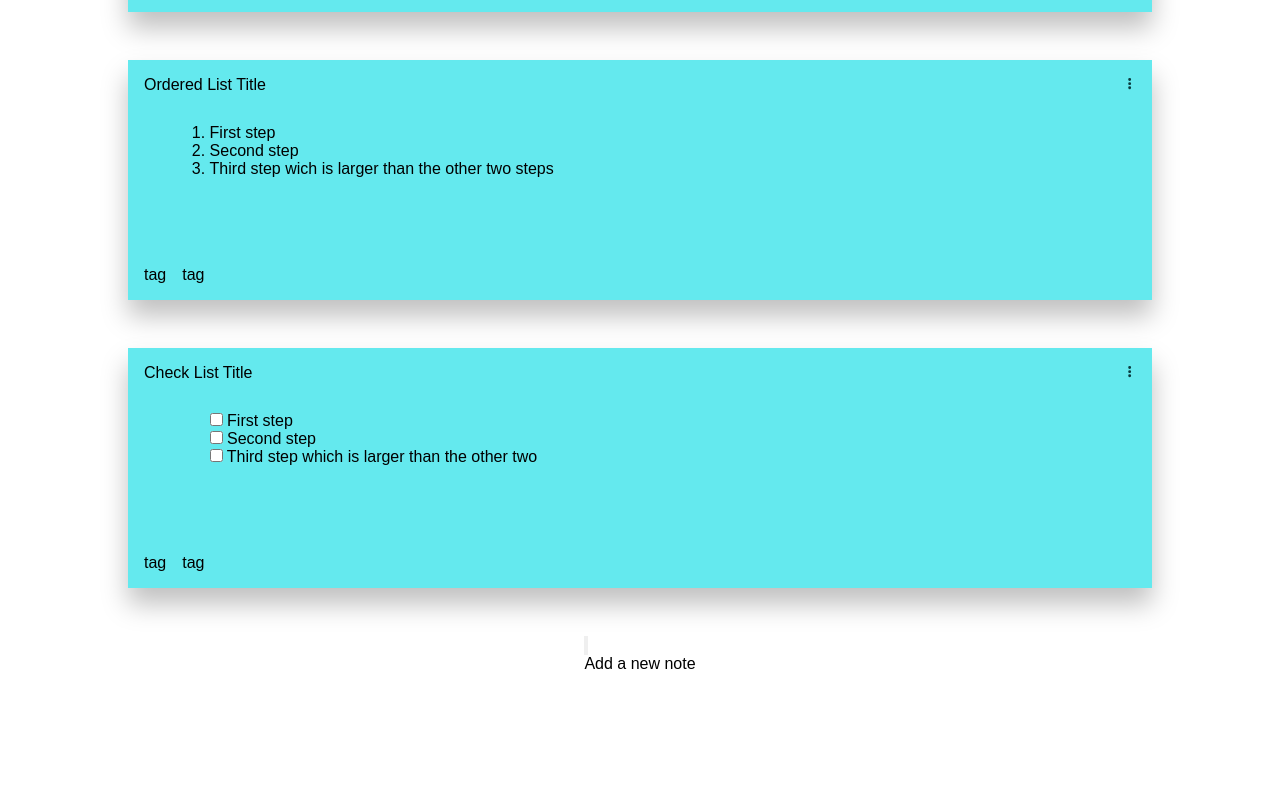
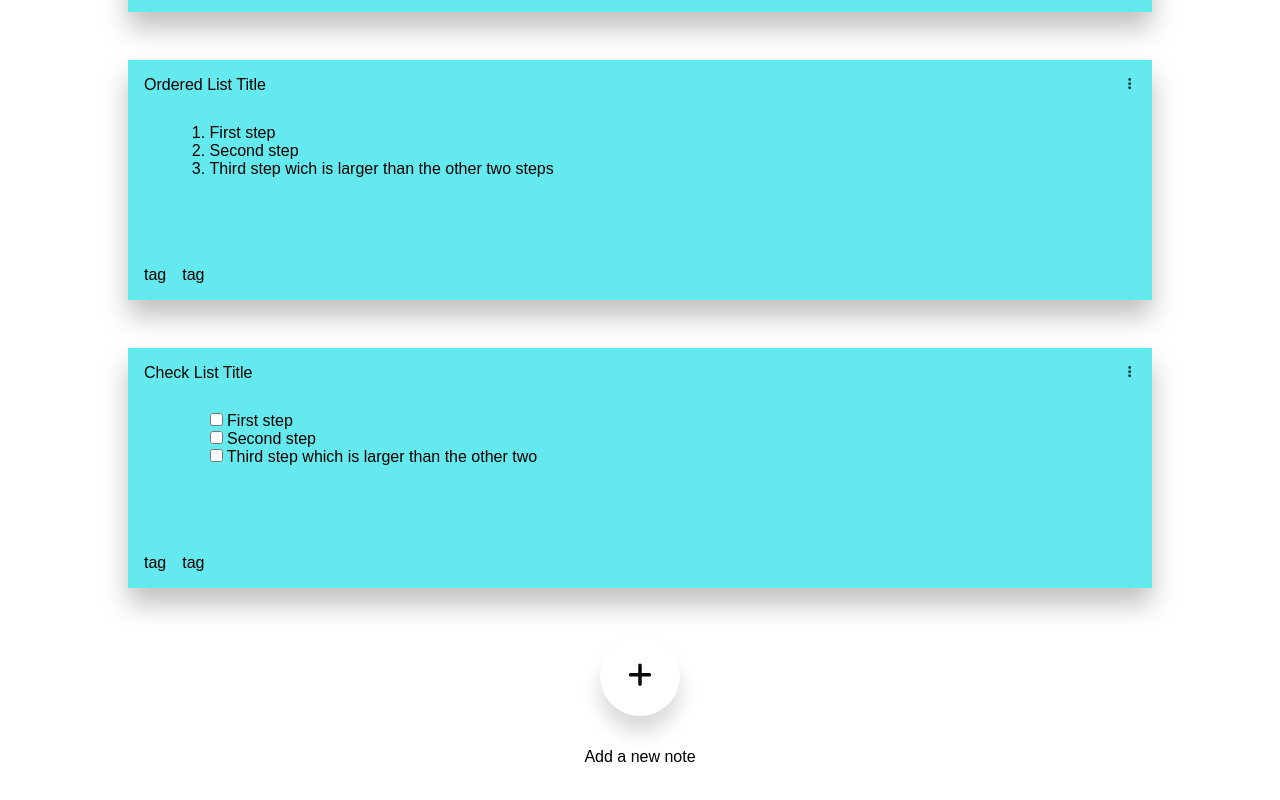
Before and after one commit to tomascarrizodev/project-cardie, a plain HTML site: page index.html in a window 1280 px wide. Shown: the part 928-1728 px from the top of the page. Before the commit the page ends 1601 px from the top, so only its background shows below. Drawn offline with Linux system fonts and the light colour scheme.

Commit message:
Mejora de estilos a boton de crear nota

```diff
--- a/index.html
+++ b/index.html
@@ -217,8 +217,8 @@
                     </div>
 
                     <div class="create-container">
-                        <div class="create-btn">
-                            <button id="create-note">
+                        <div class="create-note">
+                            <button id="create-btn">
                                 <svg xmlns="http://www.w3.org/2000/svg" viewBox="0 0 448 512">
                                     <path
                                         d="M256 80c0-17.7-14.3-32-32-32s-32 14.3-32 32V224H48c-17.7 0-32 14.3-32 32s14.3 32 32 32H192V432c0 17.7 14.3 32 32 32s32-14.3 32-32V288H400c17.7 0 32-14.3 32-32s-14.3-32-32-32H256V80z" />
--- a/styles.css
+++ b/styles.css
@@ -299,3 +299,26 @@ section#main {
     display: flex;
     gap: 1em;
 }
+
+.create-container {
+    margin-bottom: 20%;
+}
+
+.create-note {
+    display: grid;
+    place-content: center;
+    margin-bottom: 2em;
+}
+
+#create-btn {
+    width: 6em;
+    height: 6em;
+    border: none;
+    border-radius: 3em;
+    background: #fff;
+    box-shadow: 0px 16px 20px rgba(0, 0, 0, 0.15);
+}
+
+#create-btn svg {
+    width: 30%;
+}
```
